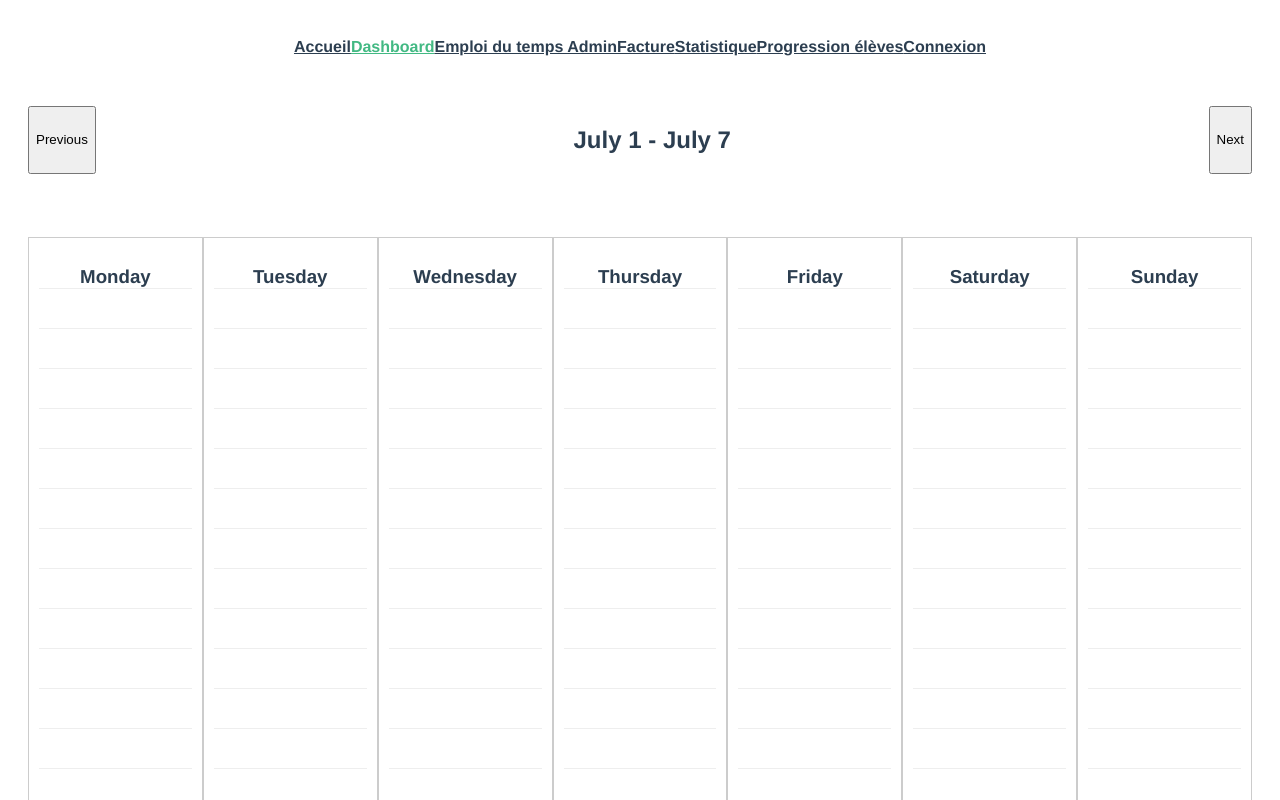
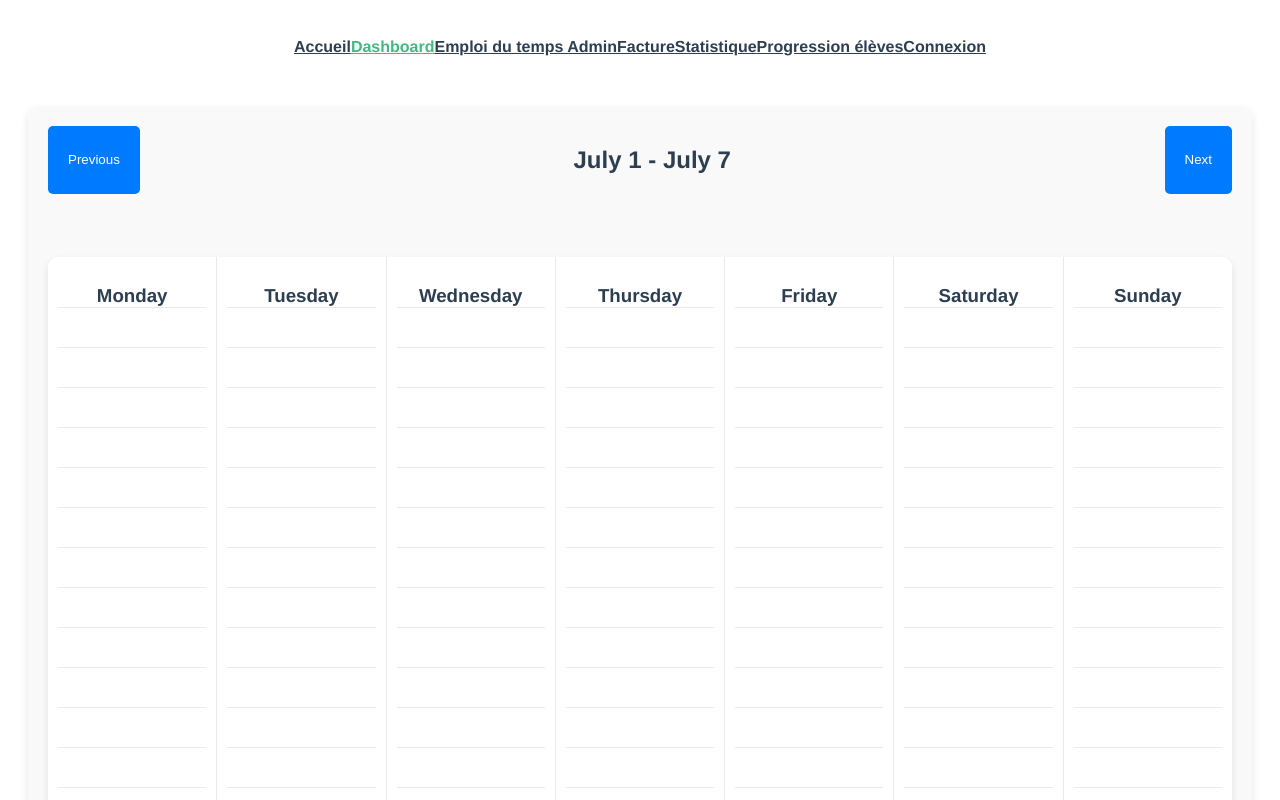
Before and after one commit to Lunasphys/SkyExplorerProject, a Vue app in the folder frontend/: page /dashboard in a window 1280 px wide. Shown: the top 800 px of the page. Built offline with nearby package versions, Linux system fonts and the light colour scheme.

Commit message:
refresh dashboard ok

```diff
--- a/frontend/src/pages/Calendar.vue
+++ b/frontend/src/pages/Calendar.vue
@@ -1,9 +1,9 @@
 <template>
   <div class="calendar">
     <div class="header">
-      <button @click="prevWeek">Previous</button>
+      <button @click="prevWeek" class="nav-button">Previous</button>
       <h2>{{ formattedWeek }}</h2>
-      <button @click="nextWeek">Next</button>
+      <button @click="nextWeek" class="nav-button">Next</button>
     </div>
     <h1>{{ userRole }}</h1>
     <div class="week">
@@ -138,29 +138,10 @@ export default {
       const event = getEvent(day, hour)
       if (event.type) {
         return {
-          backgroundColor: event.type === 'course' ? 'lightblue' : 'lightgreen',
           height: `${event.duration * 40}px`,
         }
       }
       return {}
-    }
-
-    const fetchUsers = async () => {
-      try {
-        const token = localStorage.getItem('authToken')
-        if (!token) {
-          throw new Error('No token found')
-        }
-        const response = await axios.get('http://localhost:5000/api/users', {
-          headers: {
-            Authorization: `Bearer ${token}`,
-          },
-        })
-        users.value = response.data
-        console.log('Users fetched:', users.value)
-      } catch (error) {
-        console.error('Error fetching users:', error)
-      }
     }
 
     const closeModal = () => {
@@ -179,6 +160,7 @@ export default {
           throw new Error('No token found')
         }
         const userId = selectedUser.value || currentUserId.value
+        console.log('Fetching events for user:', userId)
         const response = await axios.get(
           `http://localhost:5000/api/events?user=${userId}`,
           {
@@ -188,6 +170,7 @@ export default {
           },
         )
         events.value = response.data
+        console.log('Fetched events:', events.value)
       } catch (error) {
         console.error('Error fetching events:', error)
       }
@@ -209,7 +192,7 @@ export default {
       await store.dispatch('fetchEvents')
       currentUserId.value = store.getters.currentUserId
       role.value = store.getters.userRole
-      await fetchUsers()
+      await fetchUserEvents()
     })
 
     return {
@@ -242,6 +225,12 @@ export default {
   display: flex;
   flex-direction: column;
   align-items: center;
+  padding: 20px;
+  background: #f9f9f9;
+  border-radius: 10px;
+  box-shadow: 0 4px 8px rgba(0, 0, 0, 0.1);
+  max-width: 1200px;
+  margin: auto;
 }
 
 .header {
@@ -251,25 +240,57 @@ export default {
   margin-bottom: 20px;
 }
 
+.nav-button {
+  padding: 10px 20px;
+  border: none;
+  background: #007bff;
+  color: white;
+  border-radius: 5px;
+  cursor: pointer;
+  transition: background 0.3s;
+}
+
+.nav-button:hover {
+  background: #0056b3;
+}
+
 .week {
   display: flex;
   width: 100%;
+  background: white;
+  border-radius: 10px;
+  overflow: hidden;
+  box-shadow: 0 4px 8px rgba(0, 0, 0, 0.1);
 }
 
 .day-column {
   flex: 1;
-  border: 1px solid #ccc;
+  border-right: 1px solid #eaeaea;
   padding: 10px;
   display: grid;
   grid-template-rows: repeat(24, 40px);
 }
 
+.day-column:last-child {
+  border-right: none;
+}
+
+.day-column h3 {
+  text-align: center;
+  margin-bottom: 10px;
+}
+
 .hour-slot {
-  border-top: 1px solid #eee;
+  border-top: 1px solid #eaeaea;
   display: flex;
   align-items: center;
-  justify-content: space-between;
+  justify-content: center;
   cursor: pointer;
+  transition: background 0.3s;
+}
+
+.hour-slot:hover {
+  background: #f1f1f1;
 }
 
 .event-title {
@@ -279,5 +300,21 @@ export default {
   justify-content: center;
   cursor: pointer;
   padding: 10px;
+  border-radius: 5px;
+  transition: background 0.3s, color 0.3s;
+}
+
+.event-title:hover {
+  background: rgba(0, 123, 255, 0.1);
+}
+
+.event-course {
+  background-color: #d9edf7;
+  color: #31708f;
+}
+
+.event-leisure {
+  background-color: #dff0d8;
+  color: #3c763d;
 }
 </style>
```
